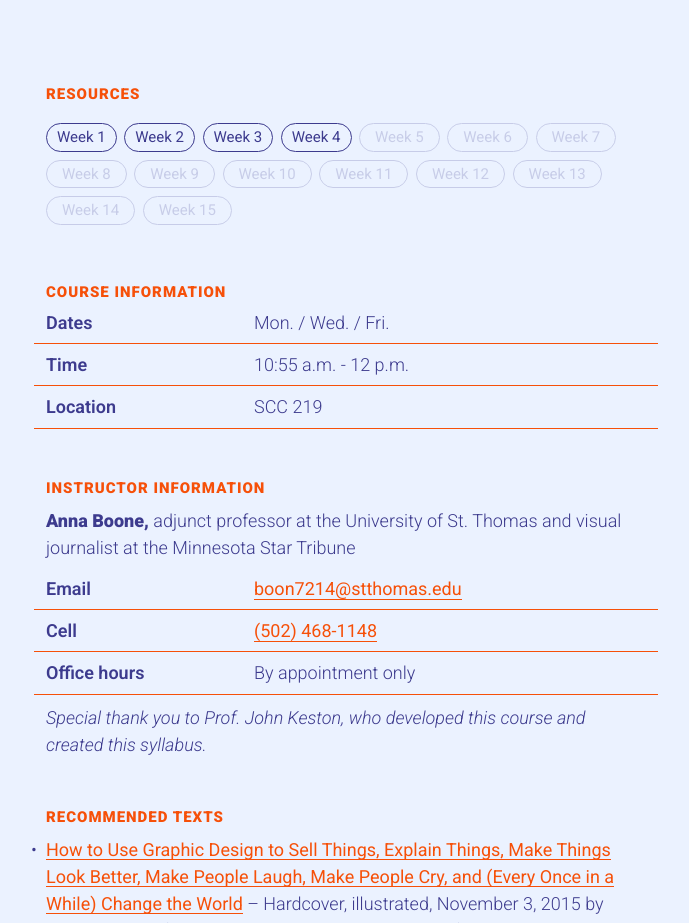
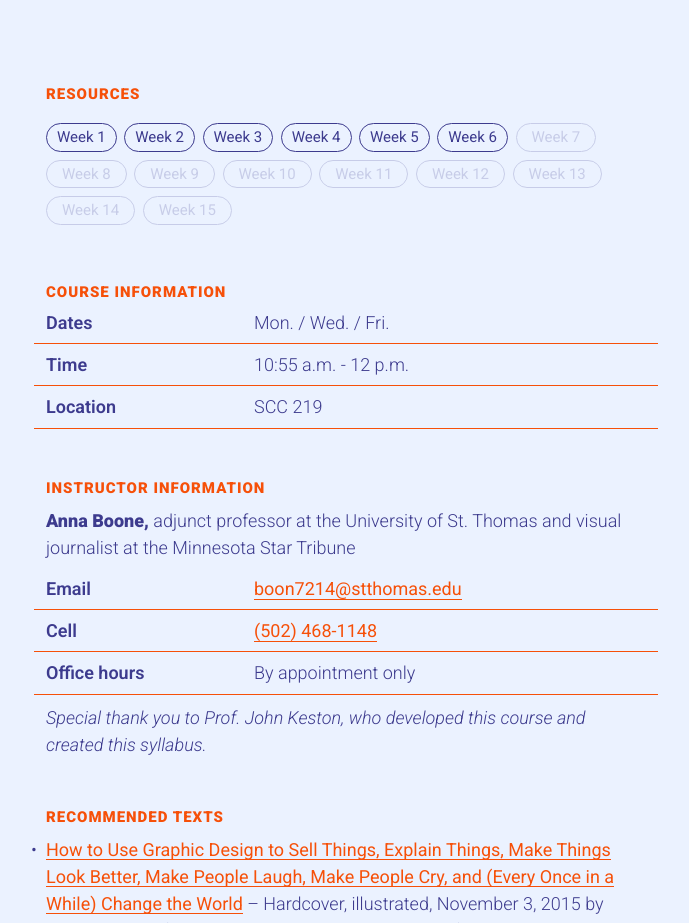
Before and after one commit to dima-456/dima-456.github.io, a plain HTML site: page index.html in a window 1280 px wide. Shown: the part 1860-2783 px from the top of the page, without its empty margins (294-983 px from the left). Drawn offline with nearby package versions, Linux system fonts and the light colour scheme.

Commit message:
add week 5 & 6

```diff
--- a/index.html
+++ b/index.html
@@ -29,7 +29,7 @@
 		<nav>
 			<h5>DIMA 456</h5>
 			<div class="links">
-				<a href="https://dima-456.github.io/week-4" target="_blank">This week</a>
+				<a href="https://dima-456.github.io/week-6" target="_blank">This week</a>
 				<a href="https://stthomas.instructure.com/courses/86241" target="_blank">Canvas</a>
 			</div>
 		</nav>
@@ -41,8 +41,8 @@
 					<p><a href="https://dima-456.github.io/week-2">Week 2</a></p>
 					<p><a href="https://dima-456.github.io/week-3">Week 3</a></p>
 					<p><a href="https://dima-456.github.io/week-4">Week 4</a></p>
-					<p><a href="" class="inactive">Week 5</a></p>
-					<p><a href="" class="inactive">Week 6</a></p>
+					<p><a href="https://dima-456.github.io/week-5">Week 5</a></p>
+					<p><a href="https://dima-456.github.io/week-6">Week 6</a></p>
 					<p><a href="" class="inactive">Week 7</a></p>
 					<p><a href="" class="inactive">Week 8</a></p>
 					<p><a href="" class="inactive">Week 9</a></p>
```
